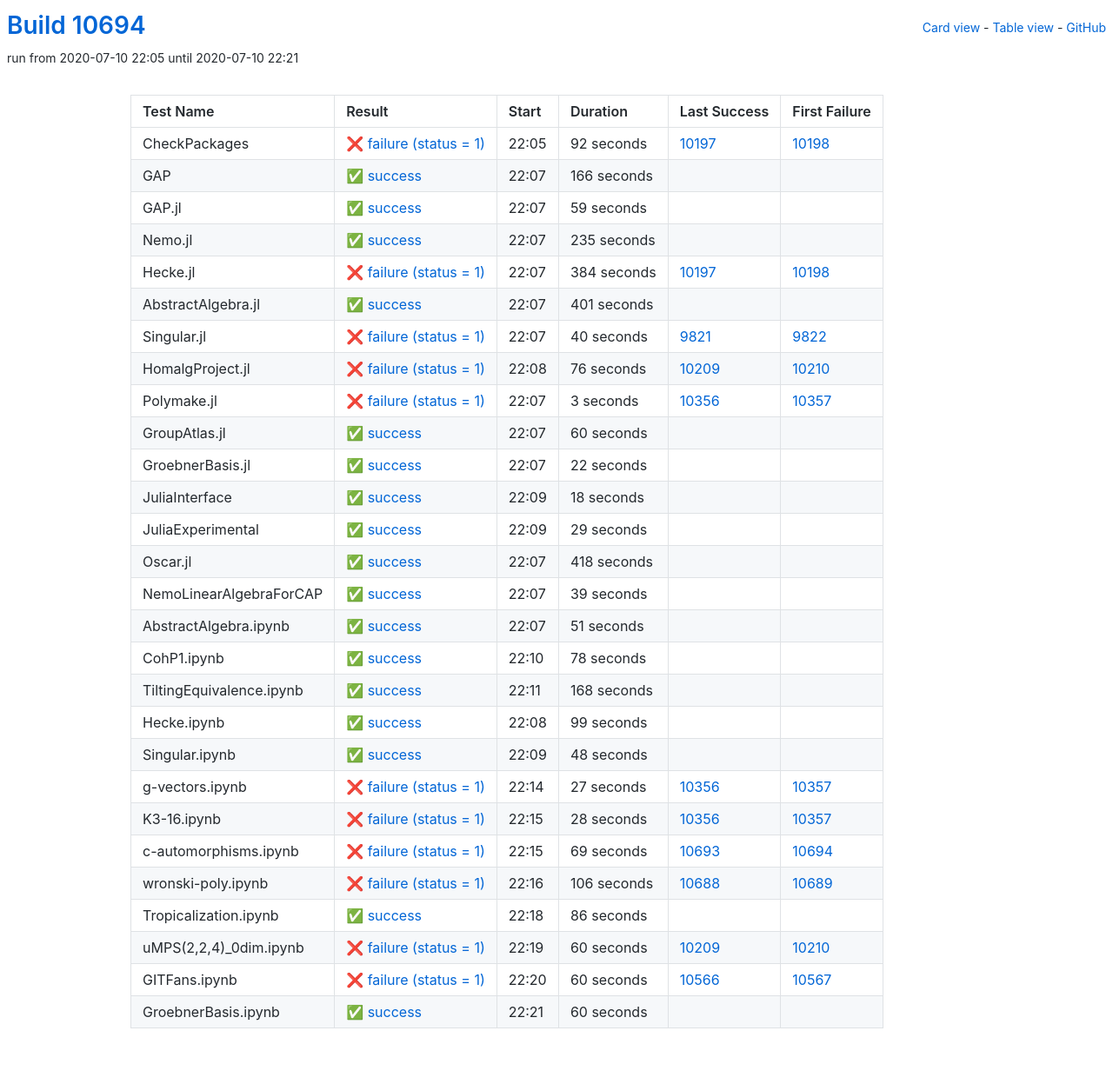
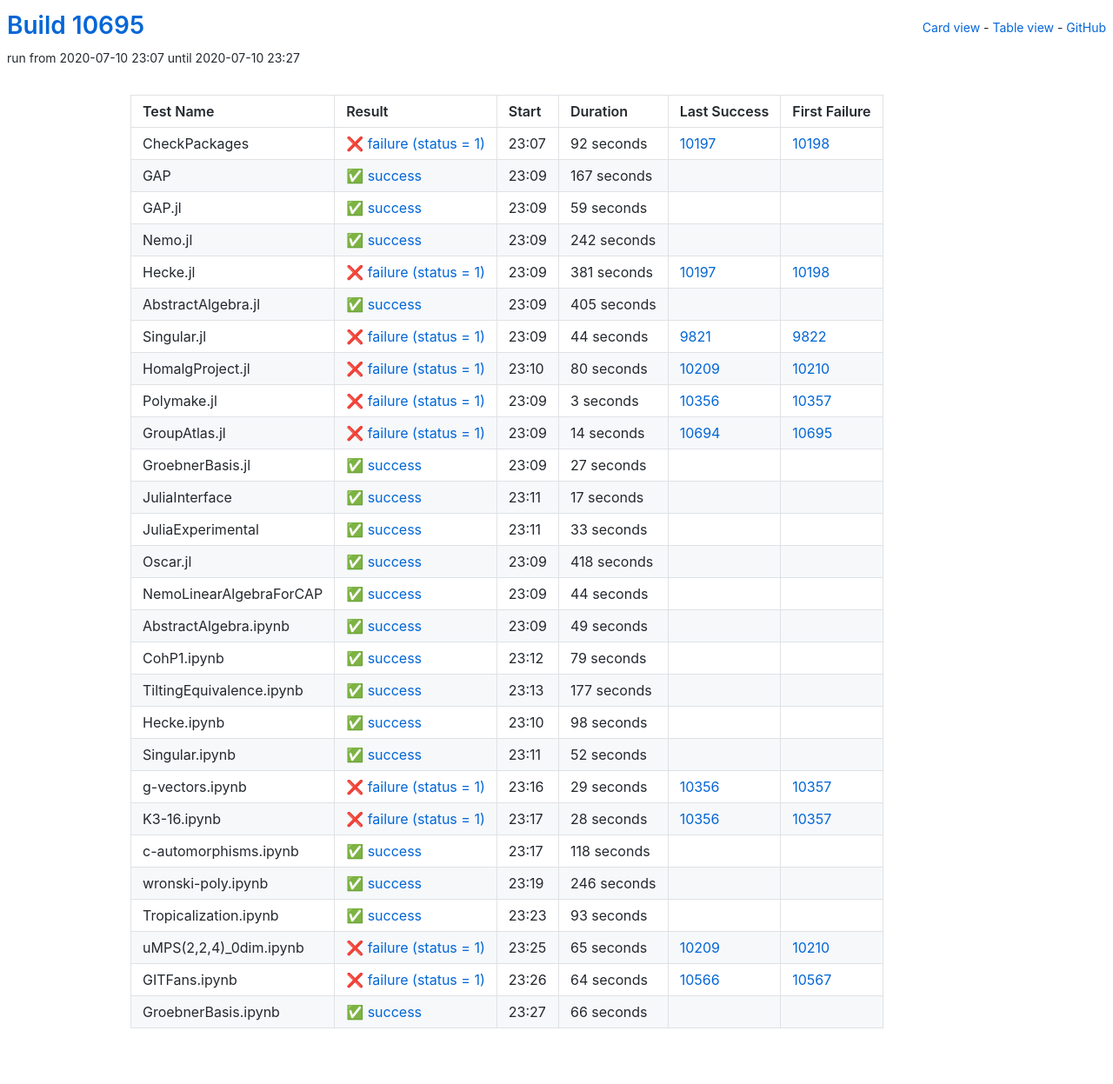
Before and after one commit to oscar-system/oscar-ci-status, a Jekyll site: the page built from table.html, in a window 1280 px wide. Shown: the whole page at 87% size. Built offline with Jekyll 4.4.1, drawn with Linux system fonts in a browser that asks for light colours.

Commit message:
Build #10695

```diff
--- a/_data/ci.yml
+++ b/_data/ci.yml
@@ -1,6 +1,6 @@
 ---
-build: 10694
-build_url: https://oscarci.mathematik.uni-kl.de/job/oscar/10694/
+build: 10695
+build_url: https://oscarci.mathematik.uni-kl.de/job/oscar/10695/
 job: oscar
 organization: oscar-system
 repo: oscar-ci-status
@@ -8,8 +8,8 @@
 tests:
 - name: CheckPackages
   id: checkpackages
-  log: https://oscarci.mathematik.uni-kl.de/job/oscar/10694/artifact/logs/build-10694/CheckPackages.log
-  start: 2020-07-10 22:05
+  log: https://oscarci.mathematik.uni-kl.de/job/oscar/10695/artifact/logs/build-10695/CheckPackages.log
+  start: 2020-07-10 23:07
   success: false
   exitcode: 1
   status: failure
@@ -20,20 +20,20 @@
   first_failure_url: https://oscarci.mathematik.uni-kl.de/job/oscar/10198/
 - name: GAP
   id: gap
-  log: https://oscarci.mathematik.uni-kl.de/job/oscar/10694/artifact/logs/build-10694/GAP.log
-  start: 2020-07-10 22:07
+  log: https://oscarci.mathematik.uni-kl.de/job/oscar/10695/artifact/logs/build-10695/GAP.log
+  start: 2020-07-10 23:09
   success: true
   exitcode: 0
   status: success
-  duration: 166
+  duration: 167
   last_success: false
   last_success_url:
   first_failure: false
   first_failure_url:
 - name: GAP.jl
   id: gap-jl
-  log: https://oscarci.mathematik.uni-kl.de/job/oscar/10694/artifact/logs/build-10694/GAP.jl.log
-  start: 2020-07-10 22:07
+  log: https://oscarci.mathematik.uni-kl.de/job/oscar/10695/artifact/logs/build-10695/GAP.jl.log
+  start: 2020-07-10 23:09
   success: true
   exitcode: 0
   status: success
@@ -44,68 +44,68 @@
   first_failure_url:
 - name: Nemo.jl
   id: nemo-jl
-  log: https://oscarci.mathematik.uni-kl.de/job/oscar/10694/artifact/logs/build-10694/Nemo.jl.log
-  start: 2020-07-10 22:07
+  log: https://oscarci.mathematik.uni-kl.de/job/oscar/10695/artifact/logs/build-10695/Nemo.jl.log
+  start: 2020-07-10 23:09
   success: true
   exitcode: 0
   status: success
-  duration: 235
+  duration: 242
   last_success: false
   last_success_url:
   first_failure: false
   first_failure_url:
 - name: Hecke.jl
   id: hecke-jl
-  log: https://oscarci.mathematik.uni-kl.de/job/oscar/10694/artifact/logs/build-10694/Hecke.jl.log
-  start: 2020-07-10 22:07
+  log: https://oscarci.mathematik.uni-kl.de/job/oscar/10695/artifact/logs/build-10695/Hecke.jl.log
+  start: 2020-07-10 23:09
   success: false
   exitcode: 1
   status: failure
-  duration: 384
+  duration: 381
   last_success: 10197
   last_success_url: https://oscarci.mathematik.uni-kl.de/job/oscar/10197/
   first_failure: 10198
   first_failure_url: https://oscarci.mathematik.uni-kl.de/job/oscar/10198/
 - name: AbstractAlgebra.jl
   id: abstractalgebra-jl
-  log: https://oscarci.mathematik.uni-kl.de/job/oscar/10694/artifact/logs/build-10694/AbstractAlgebra.jl.log
-  start: 2020-07-10 22:07
+  log: https://oscarci.mathematik.uni-kl.de/job/oscar/10695/artifact/logs/build-10695/AbstractAlgebra.jl.log
+  start: 2020-07-10 23:09
   success: true
   exitcode: 0
   status: success
-  duration: 401
+  duration: 405
   last_success: false
   last_success_url:
   first_failure: false
   first_failure_url:
 - name: Singular.jl
   id: singular-jl
-  log: https://oscarci.mathematik.uni-kl.de/job/oscar/10694/artifact/logs/build-10694/Singular.jl.log
-  start: 2020-07-10 22:07
+  log: https://oscarci.mathematik.uni-kl.de/job/oscar/10695/artifact/logs/build-10695/Singular.jl.log
+  start: 2020-07-10 23:09
   success: false
   exitcode: 1
   status: failure
-  duration: 40
+  duration: 44
   last_success: 9821
   last_success_url: https://oscarci.mathematik.uni-kl.de/job/oscar/9821/
   first_failure: 9822
   first_failure_url: https://oscarci.mathematik.uni-kl.de/job/oscar/9822/
 - name: HomalgProject.jl
   id: homalgproject-jl
-  log: https://oscarci.mathematik.uni-kl.de/job/oscar/10694/artifact/logs/build-10694/HomalgProject.jl.log
-  start: 2020-07-10 22:08
+  log: https://oscarci.mathematik.uni-kl.de/job/oscar/10695/artifact/logs/build-10695/HomalgProject.jl.log
+  start: 2020-07-10 23:10
   success: false
   exitcode: 1
   status: failure
-  duration: 76
+  duration: 80
   last_success: 10209
   last_success_url: https://oscarci.mathematik.uni-kl.de/job/oscar/10209/
   first_failure: 10210
   first_failure_url: https://oscarci.mathematik.uni-kl.de/job/oscar/10210/
 - name: Polymake.jl
   id: polymake-jl
-  log: https://oscarci.mathematik.uni-kl.de/job/oscar/10694/artifact/logs/build-10694/Polymake.jl.log
-  start: 2020-07-10 22:07
+  log: https://oscarci.mathematik.uni-kl.de/job/oscar/10695/artifact/logs/build-10695/Polymake.jl.log
+  start: 2020-07-10 23:09
   success: false
   exitcode: 1
   status: failure
@@ -116,56 +116,56 @@
   first_failure_url: https://oscarci.mathematik.uni-kl.de/job/oscar/10357/
 - name: GroupAtlas.jl
   id: groupatlas-jl
-  log: https://oscarci.mathematik.uni-kl.de/job/oscar/10694/artifact/logs/build-10694/GroupAtlas.jl.log
-  start: 2020-07-10 22:07
+  log: https://oscarci.mathematik.uni-kl.de/job/oscar/10695/artifact/logs/build-10695/GroupAtlas.jl.log
+  start: 2020-07-10 23:09
+  success: false
+  exitcode: 1
+  status: failure
+  duration: 14
+  last_success: 10694
+  last_success_url: https://oscarci.mathematik.uni-kl.de/job/oscar/10694/
+  first_failure: 10695
+  first_failure_url: https://oscarci.mathematik.uni-kl.de/job/oscar/10695/
+- name: GroebnerBasis.jl
+  id: groebnerbasis-jl
+  log: https://oscarci.mathematik.uni-kl.de/job/oscar/10695/artifact/logs/build-10695/GroebnerBasis.jl.log
+  start: 2020-07-10 23:09
   success: true
   exitcode: 0
   status: success
-  duration: 60
-  last_success: false
-  last_success_url:
-  first_failure: false
-  first_failure_url:
-- name: GroebnerBasis.jl
-  id: groebnerbasis-jl
-  log: https://oscarci.mathematik.uni-kl.de/job/oscar/10694/artifact/logs/build-10694/GroebnerBasis.jl.log
-  start: 2020-07-10 22:07
-  success: true
-  exitcode: 0
-  status: success
-  duration: 22
+  duration: 27
   last_success: false
   last_success_url:
   first_failure: false
   first_failure_url:
 - name: JuliaInterface
   id: juliainterface
-  log: https://oscarci.mathematik.uni-kl.de/job/oscar/10694/artifact/logs/build-10694/JuliaInterface.log
-  start: 2020-07-10 22:09
+  log: https://oscarci.mathematik.uni-kl.de/job/oscar/10695/artifact/logs/build-10695/JuliaInterface.log
+  start: 2020-07-10 23:11
   success: true
   exitcode: 0
   status: success
-  duration: 18
+  duration: 17
   last_success: false
   last_success_url:
   first_failure: false
   first_failure_url:
 - name: JuliaExperimental
   id: juliaexperimental
-  log: https://oscarci.mathematik.uni-kl.de/job/oscar/10694/artifact/logs/build-10694/JuliaExperimental.log
-  start: 2020-07-10 22:09
+  log: https://oscarci.mathematik.uni-kl.de/job/oscar/10695/artifact/logs/build-10695/JuliaExperimental.log
+  start: 2020-07-10 23:11
   success: true
   exitcode: 0
   status: success
-  duration: 29
+  duration: 33
   last_success: false
   last_success_url:
   first_failure: false
   first_failure_url:
 - name: Oscar.jl
   id: oscar-jl
-  log: https://oscarci.mathematik.uni-kl.de/job/oscar/10694/artifact/logs/build-10694/Oscar.jl.log
-  start: 2020-07-10 22:07
+  log: https://oscarci.mathematik.uni-kl.de/job/oscar/10695/artifact/logs/build-10695/Oscar.jl.log
+  start: 2020-07-10 23:09
   success: true
   exitcode: 0
   status: success
@@ -176,92 +176,92 @@
   first_failure_url:
 - name: NemoLinearAlgebraForCAP
   id: nemolinearalgebraforcap
-  log: https://oscarci.mathematik.uni-kl.de/job/oscar/10694/artifact/logs/build-10694/NemoLinearAlgebraForCAP.log
-  start: 2020-07-10 22:07
+  log: https://oscarci.mathematik.uni-kl.de/job/oscar/10695/artifact/logs/build-10695/NemoLinearAlgebraForCAP.log
+  start: 2020-07-10 23:09
   success: true
   exitcode: 0
   status: success
-  duration: 39
+  duration: 44
   last_success: false
   last_success_url:
   first_failure: false
   first_failure_url:
 - name: AbstractAlgebra.ipynb
   id: abstractalgebra-ipynb
-  log: https://oscarci.mathematik.uni-kl.de/job/oscar/10694/artifact/logs/build-10694/AbstractAlgebra.ipynb.log
-  start: 2020-07-10 22:07
+  log: https://oscarci.mathematik.uni-kl.de/job/oscar/10695/artifact/logs/build-10695/AbstractAlgebra.ipynb.log
+  start: 2020-07-10 23:09
   success: true
   exitcode: 0
   status: success
-  duration: 51
+  duration: 49
   last_success: false
   last_success_url:
   first_failure: false
   first_failure_url:
 - name: CohP1.ipynb
   id: cohp1-ipynb
-  log: https://oscarci.mathematik.uni-kl.de/job/oscar/10694/artifact/logs/build-10694/CohP1.ipynb.log
-  start: 2020-07-10 22:10
+  log: https://oscarci.mathematik.uni-kl.de/job/oscar/10695/artifact/logs/build-10695/CohP1.ipynb.log
+  start: 2020-07-10 23:12
   success: true
   exitcode: 0
   status: success
-  duration: 78
+  duration: 79
   last_success: false
   last_success_url:
   first_failure: false
   first_failure_url:
 - name: TiltingEquivalence.ipynb
   id: tiltingequivalence-ipynb
-  log: https://oscarci.mathematik.uni-kl.de/job/oscar/10694/artifact/logs/build-10694/TiltingEquivalence.ipynb.log
-  start: 2020-07-10 22:11
+  log: https://oscarci.mathematik.uni-kl.de/job/oscar/10695/artifact/logs/build-10695/TiltingEquivalence.ipynb.log
+  start: 2020-07-10 23:13
   success: true
   exitcode: 0
   status: success
-  duration: 168
+  duration: 177
   last_success: false
   last_success_url:
   first_failure: false
   first_failure_url:
 - name: Hecke.ipynb
   id: hecke-ipynb
-  log: https://oscarci.mathematik.uni-kl.de/job/oscar/10694/artifact/logs/build-10694/Hecke.ipynb.log
-  start: 2020-07-10 22:08
+  log: https://oscarci.mathematik.uni-kl.de/job/oscar/10695/artifact/logs/build-10695/Hecke.ipynb.log
+  start: 2020-07-10 23:10
   success: true
   exitcode: 0
   status: success
-  duration: 99
+  duration: 98
   last_success: false
   last_success_url:
   first_failure: false
   first_failure_url:
 - name: Singular.ipynb
   id: singular-ipynb
-  log: https://oscarci.mathematik.uni-kl.de/job/oscar/10694/artifact/logs/build-10694/Singular.ipynb.log
-  start: 2020-07-10 22:09
+  log: https://oscarci.mathematik.uni-kl.de/job/oscar/10695/artifact/logs/build-10695/Singular.ipynb.log
+  start: 2020-07-10 23:11
   success: true
   exitcode: 0
   status: success
-  duration: 48
+  duration: 52
   last_success: false
   last_success_url:
   first_failure: false
   first_failure_url:
 - name: g-vectors.ipynb
   id: g-vectors-ipynb
-  log: https://oscarci.mathematik.uni-kl.de/job/oscar/10694/artifact/logs/build-10694/g-vectors.ipynb.log
-  start: 2020-07-10 22:14
+  log: https://oscarci.mathematik.uni-kl.de/job/oscar/10695/artifact/logs/build-10695/g-vectors.ipynb.log
+  start: 2020-07-10 23:16
   success: false
   exitcode: 1
   status: failure
-  duration: 27
+  duration: 29
   last_success: 10356
   last_success_url: https://oscarci.mathematik.uni-kl.de/job/oscar/10356/
   first_failure: 10357
   first_failure_url: https://oscarci.mathematik.uni-kl.de/job/oscar/10357/
 - name: K3-16.ipynb
   id: k3-16-ipynb
-  log: https://oscarci.mathematik.uni-kl.de/job/oscar/10694/artifact/logs/build-10694/K3-16.ipynb.log
-  start: 2020-07-10 22:15
+  log: https://oscarci.mathematik.uni-kl.de/job/oscar/10695/artifact/logs/build-10695/K3-16.ipynb.log
+  start: 2020-07-10 23:17
   success: false
   exitcode: 1
   status: failure
@@ -272,72 +272,72 @@
   first_failure_url: https://oscarci.mathematik.uni-kl.de/job/oscar/10357/
 - name: c-automorphisms.ipynb
   id: c-automorphisms-ipynb
-  log: https://oscarci.mathematik.uni-kl.de/job/oscar/10694/artifact/logs/build-10694/c-automorphisms.ipynb.log
-  start: 2020-07-10 22:15
-  success: false
-  exitcode: 1
-  status: failure
-  duration: 69
-  last_success: 10693
-  last_success_url: https://oscarci.mathematik.uni-kl.de/job/oscar/10693/
-  first_failure: 10694
-  first_failure_url: https://oscarci.mathematik.uni-kl.de/job/oscar/10694/
-- name: wronski-poly.ipynb
-  id: wronski-poly-ipynb
-  log: https://oscarci.mathematik.uni-kl.de/job/oscar/10694/artifact/logs/build-10694/wronski-poly.ipynb.log
-  start: 2020-07-10 22:16
-  success: false
-  exitcode: 1
-  status: failure
-  duration: 106
-  last_success: 10688
-  last_success_url: https://oscarci.mathematik.uni-kl.de/job/oscar/10688/
-  first_failure: 10689
-  first_failure_url: https://oscarci.mathematik.uni-kl.de/job/oscar/10689/
-- name: Tropicalization.ipynb
-  id: tropicalization-ipynb
-  log: https://oscarci.mathematik.uni-kl.de/job/oscar/10694/artifact/logs/build-10694/Tropicalization.ipynb.log
-  start: 2020-07-10 22:18
+  log: https://oscarci.mathematik.uni-kl.de/job/oscar/10695/artifact/logs/build-10695/c-automorphisms.ipynb.log
+  start: 2020-07-10 23:17
   success: true
   exitcode: 0
   status: success
-  duration: 86
+  duration: 118
+  last_success: false
+  last_success_url:
+  first_failure: false
+  first_failure_url:
+- name: wronski-poly.ipynb
+  id: wronski-poly-ipynb
+  log: https://oscarci.mathematik.uni-kl.de/job/oscar/10695/artifact/logs/build-10695/wronski-poly.ipynb.log
+  start: 2020-07-10 23:19
+  success: true
+  exitcode: 0
+  status: success
+  duration: 246
+  last_success: false
+  last_success_url:
+  first_failure: false
+  first_failure_url:
+- name: Tropicalization.ipynb
+  id: tropicalization-ipynb
+  log: https://oscarci.mathematik.uni-kl.de/job/oscar/10695/artifact/logs/build-10695/Tropicalization.ipynb.log
+  start: 2020-07-10 23:23
+  success: true
+  exitcode: 0
+  status: success
+  duration: 93
   last_success: false
   last_success_url:
   first_failure: false
   first_failure_url:
 - name: uMPS(2,2,4)_0dim.ipynb
   id: umps-2-2-4-0dim-ipynb
-  log: https://oscarci.mathematik.uni-kl.de/job/oscar/10694/artifact/logs/build-10694/uMPS-2-2-4-_0dim.ipynb.log
-  start: 2020-07-10 22:19
+  log: https://oscarci.mathematik.uni-kl.de/job/oscar/10695/artifact/logs/build-10695/uMPS-2-2-4-_0dim.ipynb.log
+  start: 2020-07-10 23:25
   success: false
   exitcode: 1
   status: failure
-  duration: 60
+  duration: 65
   last_success: 10209
   last_success_url: https://oscarci.mathematik.uni-kl.de/job/oscar/10209/
   first_failure: 10210
   first_failure_url: https://oscarci.mathematik.uni-kl.de/job/oscar/10210/
 - name: GITFans.ipynb
   id: gitfans-ipynb
-  log: https://oscarci.mathematik.uni-kl.de/job/oscar/10694/artifact/logs/build-10694/GITFans.ipynb.log
-  start: 2020-07-10 22:20
+  log: https://oscarci.mathematik.uni-kl.de/job/oscar/10695/artifact/logs/build-10695/GITFans.ipynb.log
+  start: 2020-07-10 23:26
   success: false
   exitcode: 1
   status: failure
-  duration: 60
+  duration: 64
   last_success: 10566
   last_success_url: https://oscarci.mathematik.uni-kl.de/job/oscar/10566/
   first_failure: 10567
   first_failure_url: https://oscarci.mathematik.uni-kl.de/job/oscar/10567/
 - name: GroebnerBasis.ipynb
   id: groebnerbasis-ipynb
-  log: https://oscarci.mathematik.uni-kl.de/job/oscar/10694/artifact/logs/build-10694/GroebnerBasis.ipynb.log
-  start: 2020-07-10 22:21
+  log: https://oscarci.mathematik.uni-kl.de/job/oscar/10695/artifact/logs/build-10695/GroebnerBasis.ipynb.log
+  start: 2020-07-10 23:27
   success: true
   exitcode: 0
   status: success
-  duration: 60
+  duration: 66
   last_success: false
   last_success_url:
   first_failure: false
```
Also changed, not shown: README.md.
